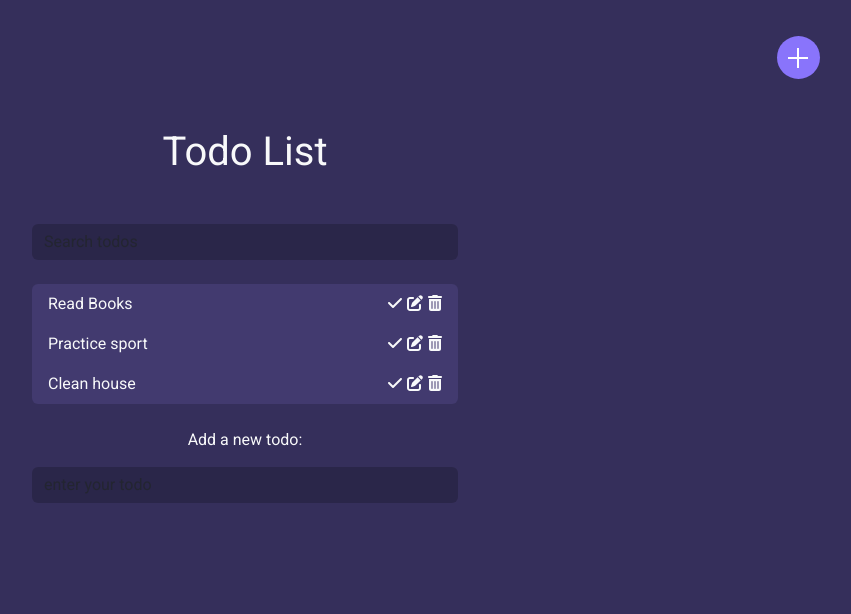
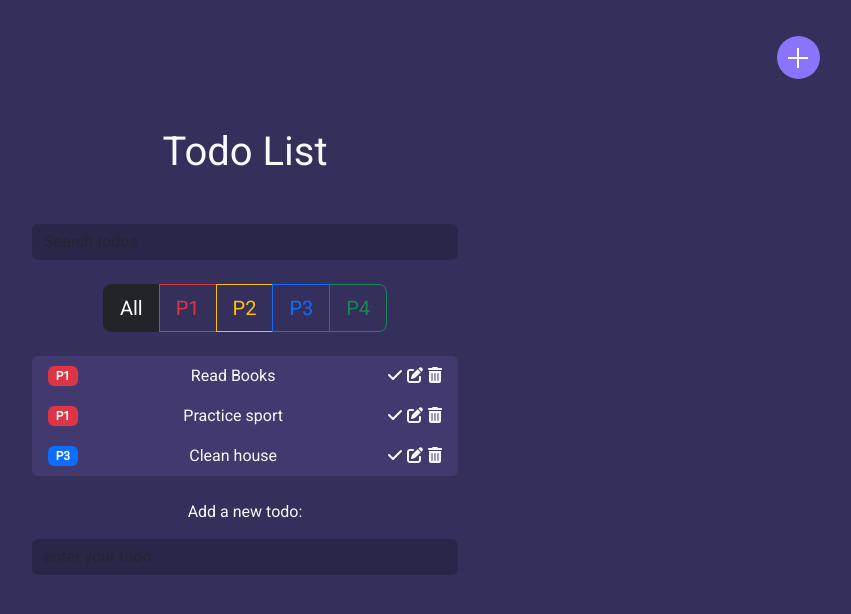
Before and after one commit to MdAmine/todo-app-2024, a React (Vite) app: page / in a window 1280 px wide. Both pictures are taken after typing "name@example.com", "Sample123" into the empty fields and a click on the button "Login". Shown: the top 614 px of the page, without its empty margins (395-1246 px from the left). Built offline with nearby package versions, Linux system fonts and the light colour scheme; the HTML template or start-up script is replaced by a standard one.

Commit message:
considering priorities when adding and displaying tasks

```diff
--- a/src/components/ToDo/AddToDo.tsx
+++ b/src/components/ToDo/AddToDo.tsx
@@ -9,6 +9,7 @@ function AddToDo(props) {
 
   return (
     <>
+
       <form className="add text-center my-4" onSubmit={(event)=>{event.preventDefault();props.add(value); setValue('');}}>
         <label htmlFor="add" className="add text-light">
           Add a new todo:
--- a/src/components/ToDo/ToDo.tsx
+++ b/src/components/ToDo/ToDo.tsx
@@ -7,20 +7,26 @@ function ToDo() {
         {
             id: 1,
             todo: "Read Books",
-            complete: false
+            complete: false,
+            priority:'P1'
         },
         {
             id: 2,
             todo: "Practice sport",
-            complete: false
+            complete: false,
+            priority:'P1'
+
         },
         {
             id: 3,
             todo: "Clean house",
-            complete: false
+            complete: false,
+            priority:'P3'
+
         }
     ]);
     const [searchQuery, setSearchQuery] = useState('');
+    const [priority,setPriority]=useState('All');
 
     const generateId = () => Math.floor(Math.random() * 100) + 0;
 
@@ -28,9 +34,11 @@ function ToDo() {
         const newItem = {
             id: generateId(),
             todo: value,
-            complete: false
+            complete: false,
+            priority:priority
         };
         setElements([...elements, newItem]);
+        console.log(newItem)
     }
 
     function deleteItem(id) {
@@ -48,12 +56,16 @@ function ToDo() {
         setElements(updatedElements);
     }
 
-    const filteredElements = elements.filter(item =>
+    var filteredElements = elements.filter(item =>
         item.todo.toLowerCase().includes(searchQuery.toLowerCase())
     );
+    if (priority !== 'All') {
+        filteredElements = filteredElements.filter(item => item.priority === priority);
+    }
 
     return (
         <>
+
             <header className="text-center text-light my-4">
                 <h1 className="mb-5">Todo List</h1>
                 <input
@@ -65,9 +77,20 @@ function ToDo() {
                     onChange={(e) => setSearchQuery(e.target.value)}
                 />
             </header>
+            <div className="text-center">
+            <div className="btn-group" role="group" aria-label="Basic example">
+                <button type="button" className="btn btn-dark btn-lg" onClick={()=>setPriority('All')}>All</button>
+                <button type="button" className="btn btn-outline-danger btn-lg" onClick={()=>{setPriority('P1')}}>P1</button>
+                <button type="button" className="btn btn-outline-warning btn-lg" onClick={()=>setPriority('P2')}>P2</button>
+                <button type="button" className="btn btn-outline-primary btn-lg" onClick={()=>setPriority('P3')}>P3</button>
+                <button type="button" className="btn btn-outline-success btn-lg" onClick={()=>setPriority('P4')}>P4</button>
+            </div>
+            </div>
+            <br/>
+
             <ul className="list-group todos mx-auto text-light">
                 {filteredElements.map(item => (
-                    <ToDoItem key={item.id} id={item.id} itemTitle={item.todo} handleDelete={deleteItem} handleUpdate={updateItem} />
+                    <ToDoItem key={item.id} id={item.id} itemTitle={item.todo} priority={item.priority} handleDelete={deleteItem} handleUpdate={updateItem} />
                 ))}
             </ul>
             <AddToDo add={addItem} />
--- a/src/components/ToDo/ToDoItem.tsx
+++ b/src/components/ToDo/ToDoItem.tsx
@@ -28,6 +28,20 @@ function ToDoItem(props) {
     function toggleChecked() {
         setIsChecked(!isChecked);
     }
+    function getSeverity(priority){
+        switch (priority) {
+            case 'P1':
+                return 'danger'
+            case 'P2':
+                return 'warning'
+            case 'P3':
+                return 'primary'
+            case 'P4':
+                return 'success'
+            default:
+                break;
+        }
+    }
 
     return (
         <li className={`list-group-item d-flex justify-content-between align-items-center ${isChecked ? 'bg-success' : ''}`}>
@@ -50,6 +64,7 @@ function ToDoItem(props) {
                 </>
             ) : (
                 <>
+                    <span className={`badge bg-${getSeverity(props.priority)}`}>{props.priority}</span>
                     <span>{props.itemTitle}</span>
                     <div>
                         <FontAwesomeIcon
```
